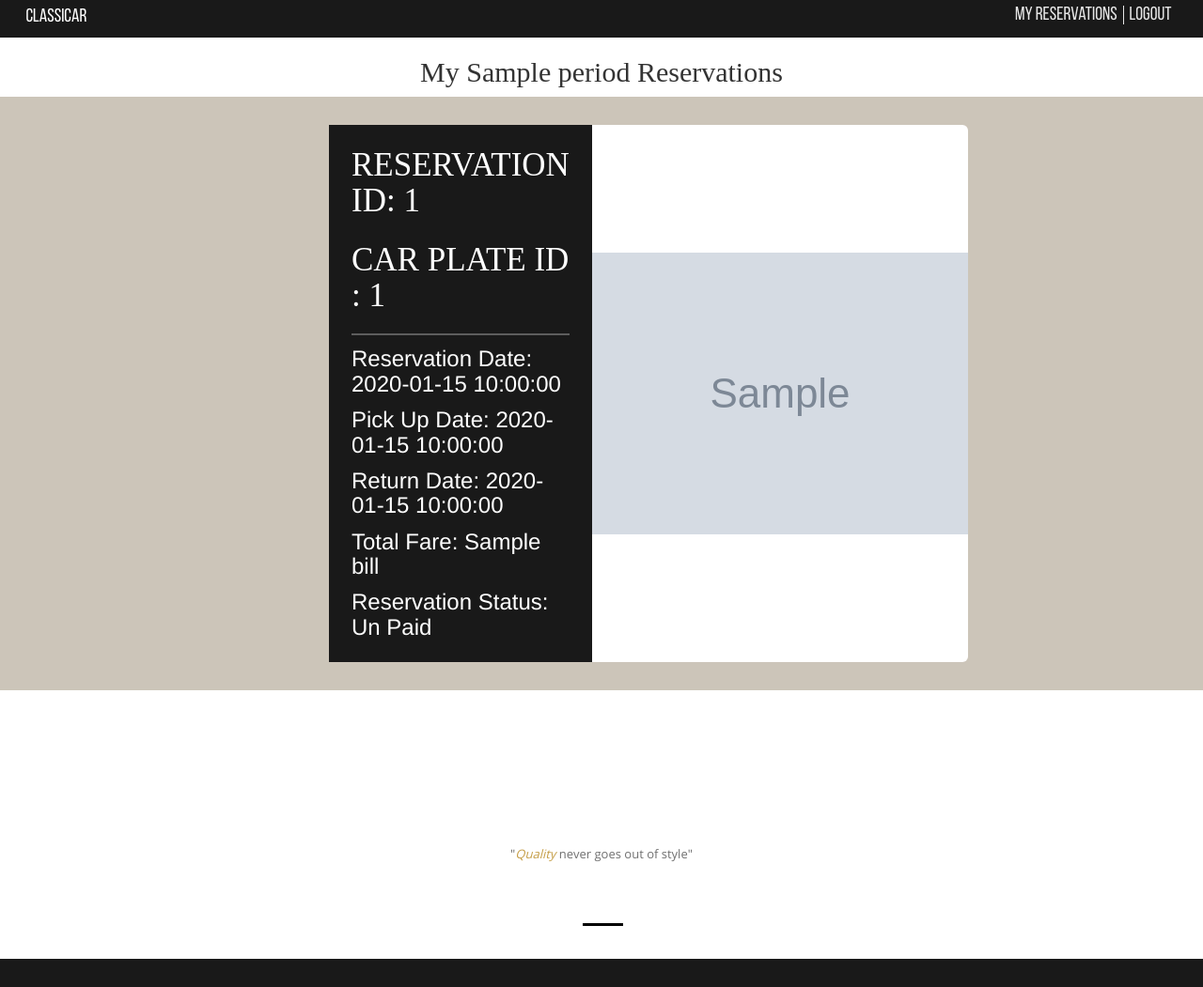
After one commit to yehias21/Car-rental, a Flask app: template templates/reservation_table.html in a window 1280 px wide. The commit adds this page. Shown: the whole page at 94% size. Run offline with Flask 2, Linux system fonts and the light colour scheme; the template is opened without the code that fills it: most values are stand-ins (such as "Sample title", 1, 10 or a date in 2020); grey boxes marked "Sample" are stand-in pictures; parts of the project's set-up code (start-up, migrations or seed data) failed here and were passed over.

Commit message:
Wrapping up.

```diff
--- a/templates/Reservations.html
+++ b/templates/Reservations.html
@@ -49,9 +49,9 @@
 		</button>
 		  </div>
 <div class="collapse navbar-collapse" style="padding: 20px ;"  id="navbarmidle">
-	<a href="#" class="product-add" style="border-radius: 2px; color: white ; font-family: bebas; font-size: 25px; padding: 5px 15px; margin: 20px">Past Reservations</a>
-	<a href="#" class="product-add" style="border-radius: 2px; color: white ; font-family: bebas; font-size: 25px; padding: 5px 15px;margin: 20px">Current Reservations</a>
-	<a href="#" class="product-add" style="border-radius: 2px; color: white ; font-family: bebas; font-size: 25px; padding: 5px 15px;margin: 20px">Pending Reservations</a>
+	<a href="/customer/reservations/past" class="product-add" style="border-radius: 2px; color: white ; font-family: bebas; font-size: 25px; padding: 5px 15px; margin: 20px">Past Reservations</a>
+	<a href="/customer/reservations/current" class="product-add" style="border-radius: 2px; color: white ; font-family: bebas; font-size: 25px; padding: 5px 15px;margin: 20px">Current Reservations</a>
+	<a href="/customer/reservations/pending" class="product-add" style="border-radius: 2px; color: white ; font-family: bebas; font-size: 25px; padding: 5px 15px;margin: 20px">Pending Reservations</a>
 		  </div>
 	  </nav>
   </div>
--- /dev/null
+++ b/templates/reservation_table.html
@@ -0,0 +1,79 @@
+<!doctype html>
+<html>
+<head>
+	<meta charset="UTF-8">
+	<title>Search Cars</title>
+	<link rel="stylesheet" type="text/css" href="../static/source/bootstrap-3.3.6-dist/css/bootstrap.css">
+	<link rel="stylesheet" type="text/css" href="../static/source/font-awesome-4.5.0/css/font-awesome.css">
+	<link rel="stylesheet" type="text/css" href="../static/style/mystyle.css">
+</head>
+<body>
+<!-- Header -->
+<div class="allcontain">
+	<div class="header" style="padding: 2px">
+			<ul class="socialicon">
+				<li><a href="/customer/customer_home" class="logreg">CLASSICAR</a></li>
+			</ul>
+			<ul class="logreg">
+				<li><a href="/customer/reservations">My Reservations </a> </li>
+				<li><a href="/logout"><span class="register">Logout</span></a></li>
+			</ul>
+	</div>
+</div>
+<div id="carousel-up" class="carousel slide" data-ride="carousel">
+		<h2 align="center" style="font-family: bebas">My {{ period }} Reservations</h2>
+</div>
+<!-- ____________________Featured Section ______________________________-->
+
+	<div class="wrapper">
+        {% for res in reservations %}
+
+                <div class="card">
+                    <form class="card" method="post">
+                          <div class="product-left">
+                                <div class="headerp">
+                                    <h1>Reservation ID: {{ res['rid'] }}</h1>
+                                    <h1>Car Plate ID : {{ res['carid'] }}</h1>
+                                </div>
+                                <div class="product-main">
+                                    <div class="focus"> </div>
+                                </div>
+                                <div class="product-details">
+                                      <div class="product-total">
+                                        <h3>Reservation Date: {{ res['reserve_date'] }}</h3>
+                                        <h3>Pick Up Date: {{ res['pickup_date'] }}</h3>
+                                        <h3>Return Date: {{ res['return_date'] }}</h3>
+                                        <h3>Total Fare: {{ res['bill'] }}</h3>
+                                        {% if res['paid'] %}
+                                            <h3>Reservation Status: Paid</h3>
+                                        {% else %}
+                                            <h3>Reservation Status: Un Paid</h3>
+                                        {% endif %}
+                                      </div>
+                                </div>
+                                        {% if res['paid'] == false %}
+                                            <div class="product-btns">
+                                                <input type="hidden" name="rid" value="{{ res['rid'] }}">
+                                                <button type="submit" class="product-add">RENT CAR</button>
+                                            </div>
+                                        {% endif %}
+                          </div>
+                          <div class="product-right">
+                                <img src="{{ res['img'] }}" alt="Car here" >
+                          </div>
+                    </form>
+                </div>
+        {% endfor %}
+    </div>
+
+	<!-- ______________________________________________________Bottom Menu ______________________________-->
+	<div class="bottommenu">
+
+		<p>"<em style="color:#C59E47 ">Quality</em> never goes out of style" <br>
+			</p>
+		 <img src="../static/image/line.png" alt="line"> <br>
+			<div class="footer"> </div>
+	</div>
+<script src="../static/customer.js" type="text/javascript"></script>
+</body>
+</html>
```
Also changed, not shown: carSQL.py (+16 -9 lines), customer.py (+84 -9 lines), templates/Customer.html (+10 -10 lines), templates/reserve.html (added, +42 -0 lines).
